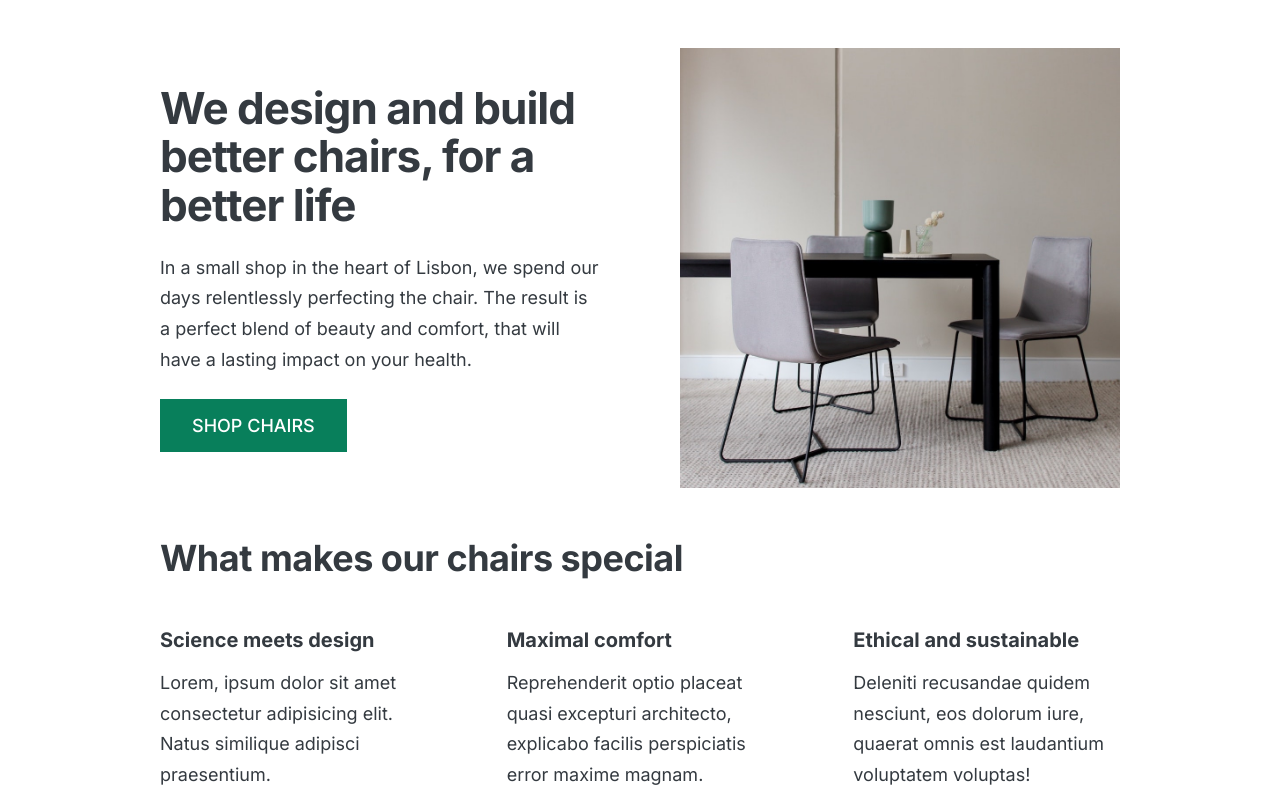
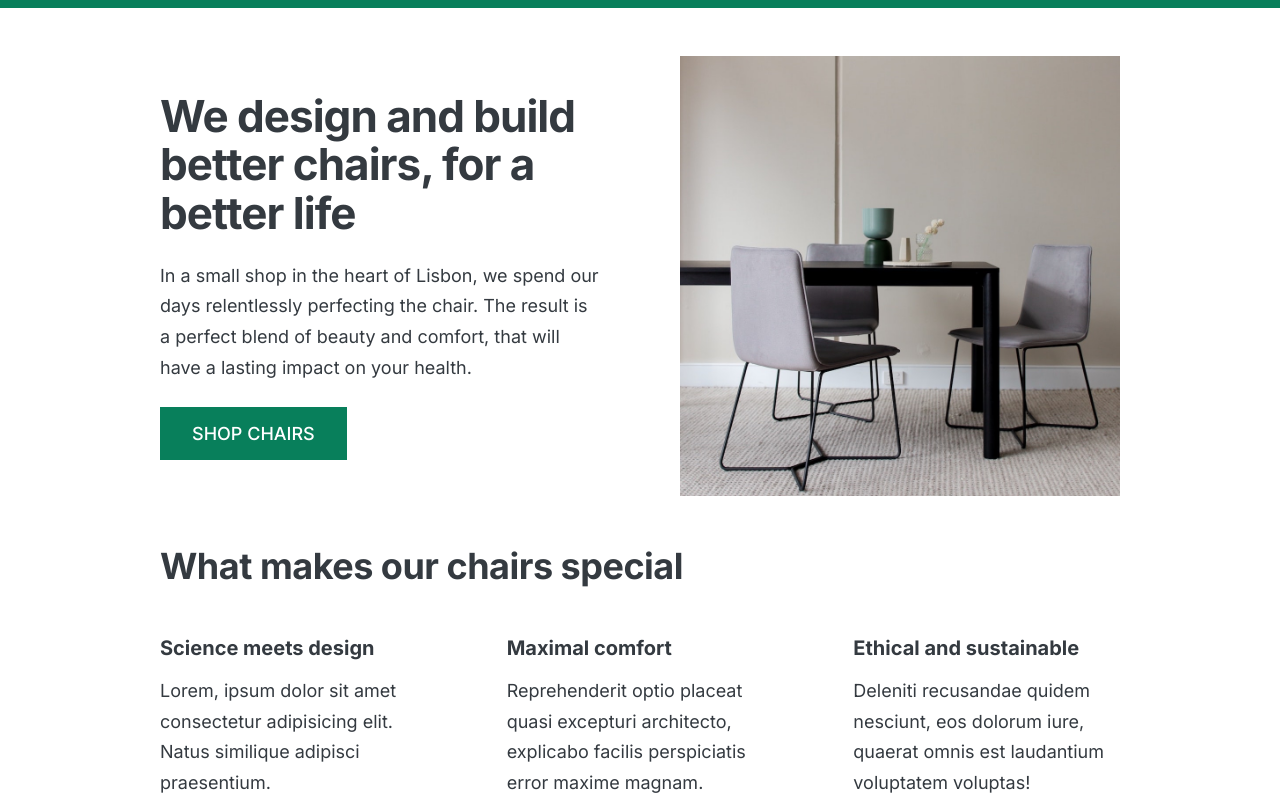
Before and after one commit to RadoslavKolev/lisbon-chair-shop, a plain HTML site: page index.html in a window 1280 px wide. Shown: the top 801 px of the page. Drawn offline with Linux system fonts and the light colour scheme.

Commit message:
Added green border on the top of the page

```diff
--- a/style.css
+++ b/style.css
@@ -21,6 +21,7 @@
 body {
   font-family: 'Inter', sans-serif;
   color: #343a40;
+  border-top: 8px solid #087f5b;
   border-bottom: 8px solid #087f5b;
 }
 
```
